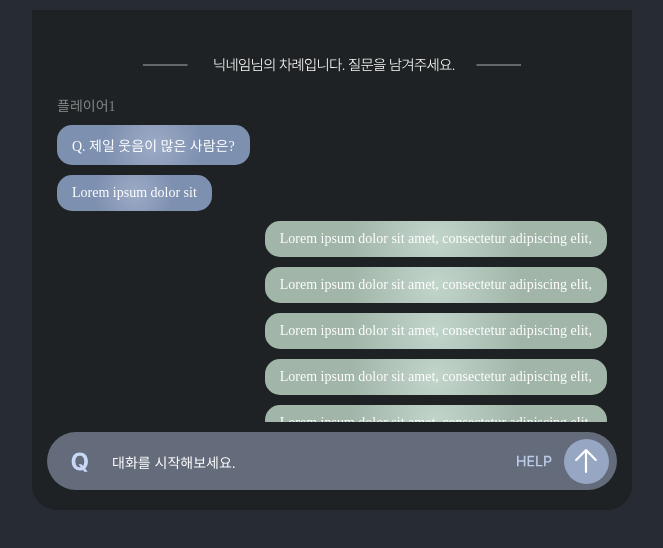
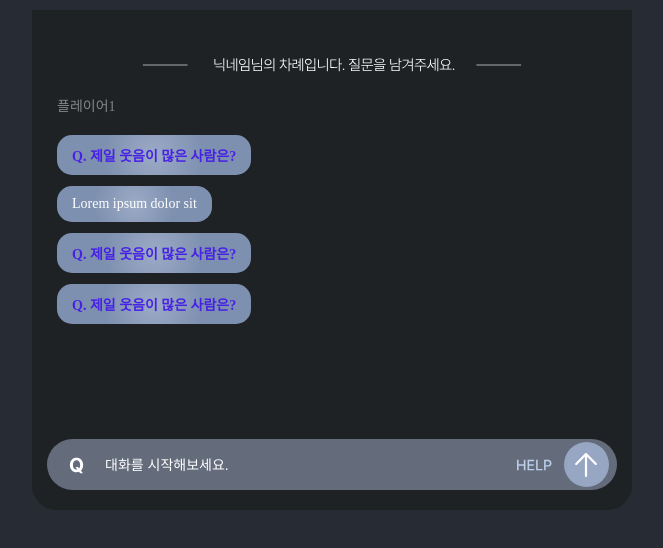
Before and after one commit to chldsbdud/likelion_partylink, a React (Create React App) app in the folder partylink/: page /chatting1 in a window 1280 px wide. Shown: the top 548 px of the page, without its empty margins (308-971 px from the left). Built offline with nearby package versions, Linux system fonts and the light colour scheme.

Commit message:
[feat]Chatting 수정(1219)

```diff
--- a/partylink/src/components/chatting/chatting1.jsx
+++ b/partylink/src/components/chatting/chatting1.jsx
@@ -16,15 +16,19 @@ const Chatting1 = () => {
   const [messages, setMessages] = useState([
     { text: "Q. 제일 웃음이 많은 사람은?", sender: "player" },
     { text: "Lorem ipsum dolor sit", sender: "player" },
-    { text: "Lorem ipsum dolor sit amet, consectetur adipiscing elit,", sender: "user" },
-    { text: "Lorem ipsum dolor sit amet, consectetur adipiscing elit,", sender: "user" },
-    { text: "Lorem ipsum dolor sit amet, consectetur adipiscing elit,", sender: "user" },
-    { text: "Lorem ipsum dolor sit amet, consectetur adipiscing elit,", sender: "user" },
-    { text: "Lorem ipsum dolor sit amet, consectetur adipiscing elit,", sender: "user" },
-    { text: "Lorem ipsum dolor sit amet, consectetur adipiscing elit,", sender: "user" },
+    { text: "Q. 제일 웃음이 많은 사람은?", sender: "player" },
     { text: "Q. 제일 웃음이 많은 사람은?", sender: "player" },
   ]);
   const [inputValue, setInputValue] = useState("");
+  const [isMyTurn, setIsMyTurn] = useState(false); // 내 차례 여부 상태 추가
+
+  const handleSendClick = () => {
+    if (inputValue.trim()) {
+      setMessages([...messages, { text: inputValue, sender: "user" }]);
+      setInputValue("");
+      setIsMyTurn(!isMyTurn);
+    }
+  };
 
   const randomQuestions = [
     "이번 겨울에 눈싸움 한 사람 접어",
@@ -83,14 +87,6 @@ const Chatting1 = () => {
     setInputValue(randomQuestion);
   };
 
-  // 메시지 입력 이벤트
-  const handleSendClick = () => {
-    if (inputValue.trim()) {
-      setMessages([...messages, { text: inputValue, sender: "user" }]);
-      setInputValue(""); // 입력창 비우기
-    }
-  };
-
   return (
     <Styled.ContainerAll>
       <Styled.Container>
@@ -100,21 +96,30 @@ const Chatting1 = () => {
           </Styled.Information>
           <Styled.PlayerInfo>
             <Styled.PlayerLabel>플레이어1</Styled.PlayerLabel>
-            {messages.map((message, index) => (
-              <Styled.Message key={index} isUser={message.sender === "user"}>
-                {message.text}
-              </Styled.Message>
-            ))}
+            {messages.map((message, index) => {
+              const isGap = index === 0 || messages[index - 1].sender !== message.sender; // 이전 메시지와 다른 사람이 보냈는지 확인
+              return (
+                <Styled.MessageWrapper key={index} isGap={isGap}>
+                  <Styled.Message isUser={message.sender === "user"} isQuestion={message.text.startsWith("Q.")}>
+                    {message.text}
+                  </Styled.Message>
+                </Styled.MessageWrapper>
+              );
+            })}
           </Styled.PlayerInfo>
         </Styled.ChatInfo>
 
-        <Styled.ChatInputWrapper>
-          <Styled.InputContainer>
-            <Styled.QIcon src={Question} alt="QuestionIcon" />
-            <Styled.Input type="text" placeholder="대화를 시작해보세요." value={inputValue} onChange={(e) => setInputValue(e.target.value)} />
-
+        <Styled.ChatInputWrapper isMyTurn={isMyTurn}>
+          <Styled.InputContainer isMyTurn={isMyTurn}>
+            <Styled.QIcon src={Question} alt="QuestionIcon" isMyTurn={isMyTurn} />
+            <Styled.Input
+              type="text"
+              placeholder="대화를 시작해보세요."
+              value={inputValue}
+              onChange={(e) => setInputValue(e.target.value)}
+              isMyTurn={isMyTurn}
+            />
             <Styled.HelpText src={HelpImage} alt="Help" onClick={handleHelpClick} />
-
             <Styled.IconButtonAll onClick={handleSendClick}>
               <Styled.IconButton1 src={Circle} alt="SendIcon" />
               <Styled.IconButton2 src={Arrow} alt="SendIcon" />
--- a/partylink/src/components/chatting/chatting1.styled.js
+++ b/partylink/src/components/chatting/chatting1.styled.js
@@ -1,4 +1,5 @@
 import styled from "styled-components";
+
 export const ContainerAll = styled.div`
   display: flex;
   justify-content: center;
@@ -6,47 +7,39 @@ export const ContainerAll = styled.div`
   width: 100%;
   height: 100%;
   background-color: #262b34;
-  box-sizing: border-box; /* 여백이 포함된 전체 크기 유지 */
-  padding: 0 10px; /* 좌우 여백 유지 */
+  box-sizing: border-box;
+  padding: 0 10px;
 `;
 
 export const Container = styled.div`
   display: flex;
   flex-direction: column;
   justify-content: space-between;
-  width: 100%; /* 화면에 맞게 늘어남 */
-  max-width: 600px; /* 최대 너비를 설정 */
+  width: 100%;
+  max-width: 600px;
   height: 500px;
   background-color: #1e2224;
   border-radius: 0 0 25px 25px;
   margin-top: 10px;
-  box-sizing: border-box; /* 패딩과 보더를 너비에 포함 */
+  box-sizing: border-box;
 `;
 
 export const ChatInfo = styled.div`
   padding: 25px;
   background-color: #1e2224;
+  overflow-y: overlay;
+  overflow-x: hidden;
 
-  overflow-y: overlay; /* 스크롤바가 콘텐츠 위에 그려지도록 설정 */
-  overflow-x: hidden; /* 수평 스크롤 숨기기 */
-
-  /* 스크롤바 설정 */
   &::-webkit-scrollbar {
     width: 7px;
   }
 
-  /* 스크롤바 막대 설정 */
   &::-webkit-scrollbar-thumb {
     background-color: rgba(255, 255, 255, 1);
     border-radius: 10px;
     border: 1px solid #1e2224;
-
-    max-height: 10px;
-  }
-
-  /* 스크롤바 뒷 배경 설정 */
-  &::-webkit-scrollbar-track {
-    background-color: #1e2224;
+    background-clip: padding-box;
+    box-shadow: inset 0 0 8px 8px #51525c;
   }
 `;
 
@@ -65,7 +58,6 @@ export const Information = styled.div`
 export const PlayerLabel = styled.div`
   font-size: 14px;
   color: #848687;
-  // margin-bottom: 10px;
 `;
 
 export const PlayerInfo = styled.div`
@@ -74,10 +66,17 @@ export const PlayerInfo = styled.div`
   gap: 10px;
 `;
 
+export const MessageWrapper = styled.div`
+  margin-top: ${(props) => (props.isGap ? "10px" : "1px")};
+  display: flex;
+  flex-direction: column;
+`;
+
 export const Message = styled.div`
   align-self: ${(props) => (props.isUser ? "flex-end" : "flex-start")};
   font-size: 14px;
-  color: #fff;
+  color: ${(props) => (props.isQuestion ? "#4722E4" : "#fff")};
+  font-weight: ${(props) => (props.isQuestion ? "bold" : "normal")};
   margin: 0;
   padding: 10px 15px;
   background: ${(props) => (props.isUser ? "radial-gradient(circle, #c2d5cb 0.1%, #A1B5A9 50%)" : "radial-gradient(circle, #9cabc6 0.1%, #7e90b0 50%)")};
@@ -103,21 +102,25 @@ export const InputContainer = styled.div`
   padding: 10px 15px;
   gap: 10px;
   position: relative;
-
   margin-bottom: 10px;
 `;
 
-export const QIcon = styled.img`
-  width: 38px;
-  height: 38px;
-`;
+export const QIcon = ({ isMyTurn }) => (
+  <svg width="31" height="31" viewBox="0 0 31 31" fill="none" xmlns="http://www.w3.org/2000/svg">
+    <circle cx="15.5" cy="15.5" r="15.5" fill="#646C7B" />
+    <path
+      d="M13.5039 18.0977H16.0234L17.0977 19.4844C17.7715 18.6934 18.1523 17.502 18.1523 15.9297C18.1523 12.9023 16.7266 11.2617 14.5391 11.2617C12.3516 11.2617 10.9062 12.9023 10.9062 15.9297C10.9062 18.957 12.3516 20.5977 14.5391 20.5977C14.8223 20.5977 15.0957 20.5684 15.3594 20.5195L13.5039 18.0977ZM21.1406 15.9297C21.1406 18.4492 20.2812 20.3926 18.8945 21.6133L20.9062 24.1719H18.1523L17.0195 22.7461C16.2578 23.0488 15.418 23.1953 14.5391 23.1953C10.7695 23.1953 7.91797 20.5195 7.91797 15.9297C7.91797 11.3203 10.7695 8.66406 14.5391 8.66406C18.2695 8.66406 21.1406 11.3203 21.1406 15.9297Z"
+      fill={isMyTurn ? "#4722E4" : "white"}
+    />
+  </svg>
+);
 
 export const HelpText = styled.img`
   display: flex;
   margin-right: 40px;
-
   width: 35px;
   height: 20px;
+  cursor: pointer;
 `;
 
 export const IconButtonAll = styled.div`
@@ -125,22 +128,22 @@ export const IconButtonAll = styled.div`
   position: relative;
   justify-content: center;
   align-items: center;
-
+  cursor: pointer;
   right: 16px;
 `;
 
 export const IconButton1 = styled.img`
-  width: 45px; /* Circle 크기 */
+  width: 45px;
   height: 45px;
-  position: absolute; /* Arrow와 겹치도록 배치 */
-  z-index: 1; /* Circle이 뒤로 가도록 설정 */
+  position: absolute;
+  z-index: 1;
 `;
 
 export const IconButton2 = styled.img`
-  width: 24px; /* Arrow 크기 */
+  width: 24px;
   height: 24px;
-  position: absolute; /* Circle 위에 겹침 */
-  z-index: 2; /* Arrow가 위로 올라오도록 설정 */
+  position: absolute;
+  z-index: 2;
 `;
 
 export const Input = styled.input`
@@ -148,38 +151,14 @@ export const Input = styled.input`
   border: none;
   background: transparent;
   font-size: 14px;
-  color: #fff;
+  font-weight: ${(props) => (props.isMyTurn ? "bold" : "normal")}; /* 질문은 bold */
+  color: ${(props) => (props.isMyTurn ? "#4722E4" : "#fff")}; /* 내 차례면 텍스트 색상 남색 */
   outline: none;
 
-  margin-top: 3px;
+  // margin-top: 3px;
 
   &::placeholder {
-    color: white;
+    color: ${(props) => (props.isMyTurn ? "#4722E4" : "white")}; /* 플레이스홀더 색상 변경 */
+    // font-weight: ${(props) => (props.isMyTurn ? "bold" : "normal")}; /* 질문은 bold */
   }
 `;
-
-export const HelpButton = styled.img`
-  width: 30px;
-  height: 30px;
-  cursor: pointer;
-`;
-
-export const DragButton = styled.div`
-  position: absolute;
-  top: 10px;
-  right: 20px;
-  background-color: #9ca3af;
-  color: #fff;
-  padding: 5px 10px;
-  border-radius: 5px;
-  cursor: pointer;
-  z-index: 10;
-`;
-
-export const MessageWrapper = styled.div`
-  display: flex;
-  flex-direction: column;
-  gap: 10px;
-  max-height: 350px; // 메시지가 많아지면 이 높이를 넘지 않도록 설정
-  overflow-y: auto; // 스크롤 가능하도록 설정
-`;
```
